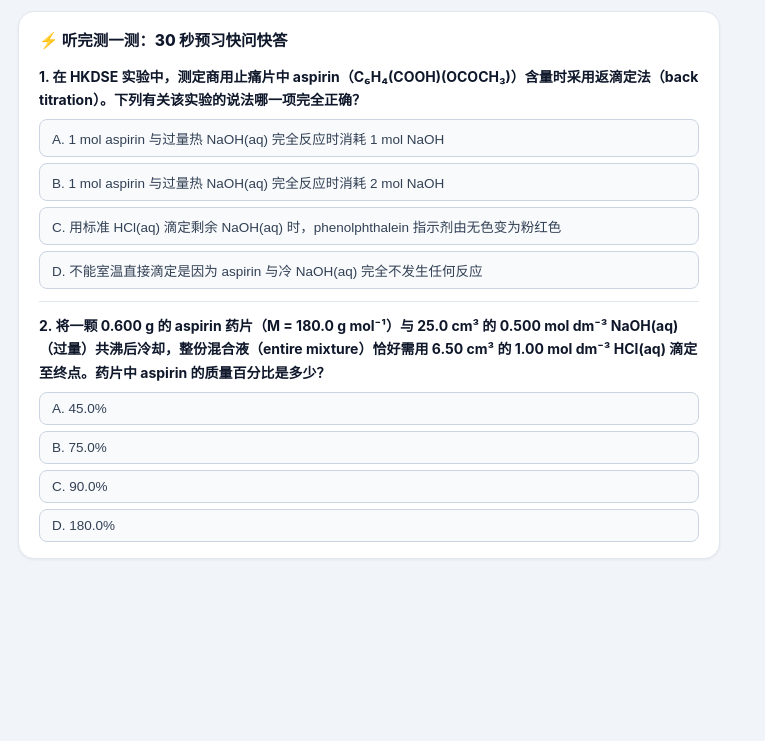
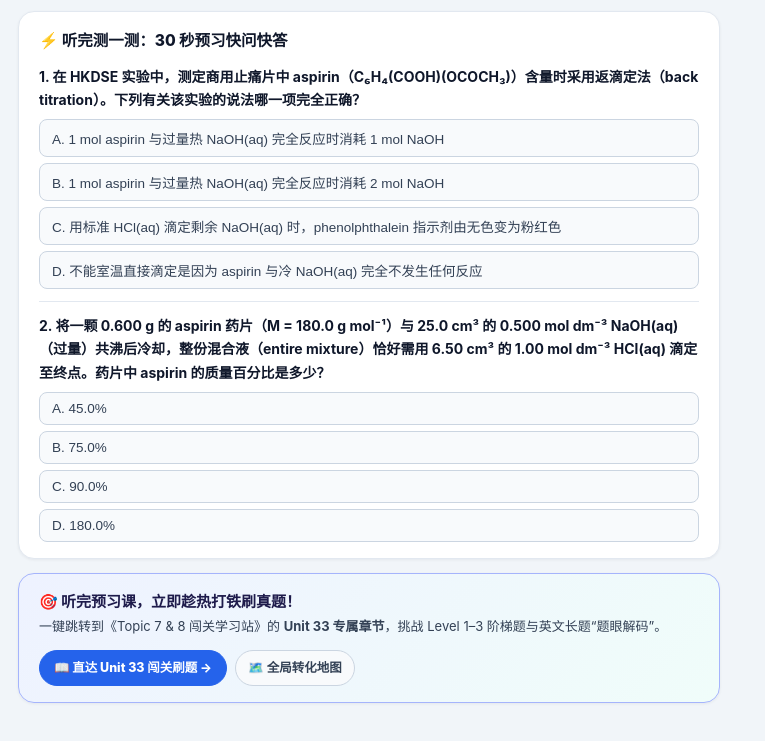
Before and after one commit to KenLin666Bot/unit33-audio-preview, a plain HTML site: page Unit33_有声互动预习课.html in a window 1280 px wide. Shown: the part 1939-2680 px from the top of the page, without its empty margins (0-765 px from the left). Drawn offline with Linux system fonts and the light colour scheme.

Commit message:
feat: Deep-link directly to #u33 & #map in mastering-organic-chem

```diff
--- a/Unit33_有声互动预习课.html
+++ b/Unit33_有声互动预习课.html
@@ -898,7 +898,7 @@
       <a class="pill-link unit-jump-link" data-gh="https://kenlin666bot.github.io/unit31-audio-preview/" href="../Unit31_有声互动预习课/Unit31_有声互动预习课.html" title="Unit 31 各官能团的典型反应">U31</a>
       <a class="pill-link unit-jump-link" data-gh="https://kenlin666bot.github.io/unit32-audio-preview/" href="../Unit32_有声互动预习课/Unit32_有声互动预习课.html" title="Unit 32 碳化合物的合成">U32</a>
       <span class="pill-link active-unit-pill" title="当前单元：Unit 33 重要的有机物质">🎧 U33</span>
-      <a class="pill-link" id="companion-site-link" href="../Mastering_Chemistry_Topic7_8_学习站.html">📖 Topic 7 &amp; 8 闯关站</a>
+      <a class="pill-link primary-pill" id="companion-site-link" href="../Mastering_Chemistry_Topic7_8_学习站.html#u33" title="直达 Unit 33 重要的有机物质 三阶闯关刷题与英文长题题眼解码">📖 本章闯关刷题 (U33)</a>
     </div>
   </header>
 
@@ -912,6 +912,16 @@
       <div class="ep-hero-card" id="ep-hero"></div>
       <div id="boards-container" style="display:flex; flex-direction:column; gap:14px;"></div>
       <div class="quiz-card" id="quiz-container"></div>
+      <div class="quiz-card" id="practice-bridge-card" style="background:linear-gradient(135deg,#eef2ff 0%,#f0fdfa 100%);border:1.5px solid #a5b4fc;display:flex;align-items:center;justify-content:space-between;gap:12px;flex-wrap:wrap;">
+        <div>
+          <div style="font-size:15px;font-weight:800;color:#1e1b4b;">🎯 听完预习课，立即趁热打铁刷真题！</div>
+          <div style="font-size:13px;color:#334155;margin-top:2px;">一键跳转到《Topic 7 &amp; 8 闯关学习站》的 <strong>Unit 33 专属章节</strong>，挑战 Level 1–3 阶梯题与英文长题“题眼解码”。</div>
+        </div>
+        <div style="display:flex;gap:8px;flex-wrap:wrap;">
+          <a class="pill-link unit-jump-link" data-gh="https://kenlin666bot.github.io/mastering-organic-chem/#u33" href="../Mastering_Chemistry_Topic7_8_学习站.html#u33" style="background:var(--primary);color:#fff;border-color:var(--primary);padding:7px 14px;font-weight:800;">📖 直达 Unit 33 闯关刷题 →</a>
+          <a class="pill-link unit-jump-link" data-gh="https://kenlin666bot.github.io/mastering-organic-chem/#map" href="../Mastering_Chemistry_Topic7_8_学习站.html#map" style="padding:7px 12px;">🗺️ 全局转化地图</a>
+        </div>
+      </div>
     </div>
 
     <!-- Right Structured Lecture Stream -->
@@ -1002,7 +1012,7 @@
       const handoutMdLink = document.getElementById('handout-md-link');
 
       if (/\.github\.io$/i.test(window.location.hostname)) {
-        companionLink.href = 'https://kenlin666bot.github.io/mastering-organic-chem/';
+        companionLink.href = 'https://kenlin666bot.github.io/mastering-organic-chem/#u33';
         handoutMdLink.href = encodeURI('https://github.com/KenLin666Bot/unit33-audio-preview/blob/main/Unit33_双语课堂讲义与逐字稿.md');
         document.querySelectorAll('.unit-jump-link').forEach(a => {
           const gh = a.getAttribute('data-gh');
```
Also changed, not shown: index.html (+12 -2 lines), 1 other file.
